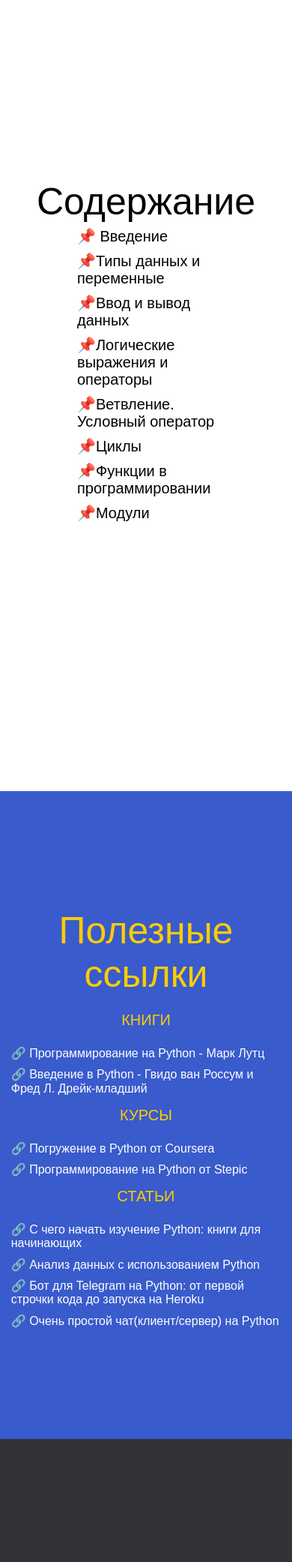
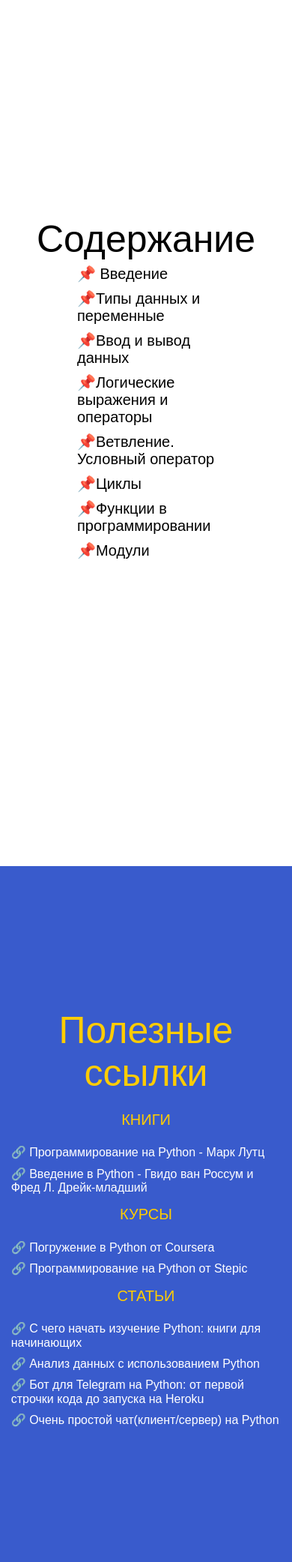
Before and after one commit to Levittt/test1site, a PHP site: page / in a window 390 px wide. Shown: the part 2825-4908 px from the top of the page at 75% size. Run offline with PHP 8.4, Linux system fonts and the light colour scheme; some libraries are stand-ins or nearby versions.

Commit message:
upd 2020/12/22

```diff
--- a/rules.css
+++ b/rules.css
@@ -30,6 +30,8 @@
     .forms{display: flex; flex-direction: column;}
     .space{width: 90%; font-size: 12px;}
     #second_container_aboutpython{height: 150vh; margin-top: 120px; margin-bottom: 250px;}
+    .third_content{max-height: 150vh;margin-top: 50px; margin-bottom: 50px;}
+    .fourth_links{height: 150vh;padding-top: 150px; padding-bottom: 150px;}
 }
 @media only screen and (max-width: 800px) {
     .header{display: none}
@@ -40,7 +42,8 @@
     .forms{display: flex; flex-direction: column;}
     .space{width: 90%; font-size: 12px;}
     #second_container_aboutpython{height: 150vh; margin-top: 150px; margin-bottom: 270px;}
-
+    .third_content{max-height: 150vh;margin-top: 50px; margin-bottom: 50px;}
+    .fourth_links{height: 150vh;padding-top: 150px; padding-bottom: 150px;}
 }
 @media only screen and (min-width: 1024px){
     .header{display: flex !important;}
@@ -293,7 +296,7 @@ form{
     padding: 10px;
     flex-wrap: wrap;
     min-height: 90vh;
-    max-height: 120vh;
+    max-height: 300vh;
     max-width: 100%;
 }
 .sphere{
@@ -371,7 +374,7 @@ h4{
     justify-content: flex-start;
     text-align: center;
     width: 60%;
-    height: 80vh;
+    height: 100vh;
     margin-left: auto;
     margin-right: auto;
 
```
